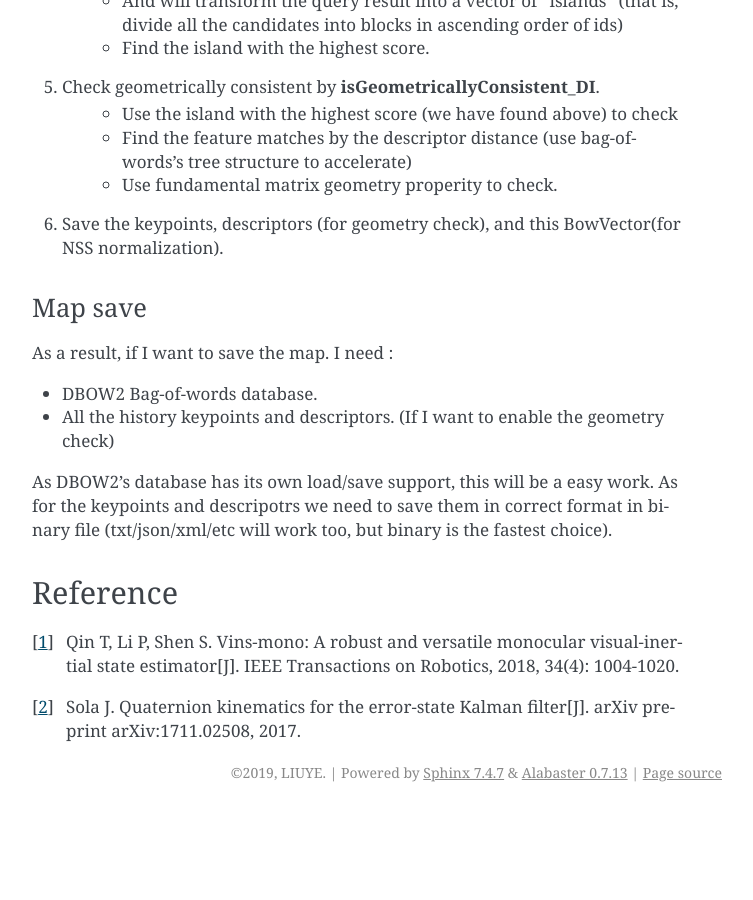
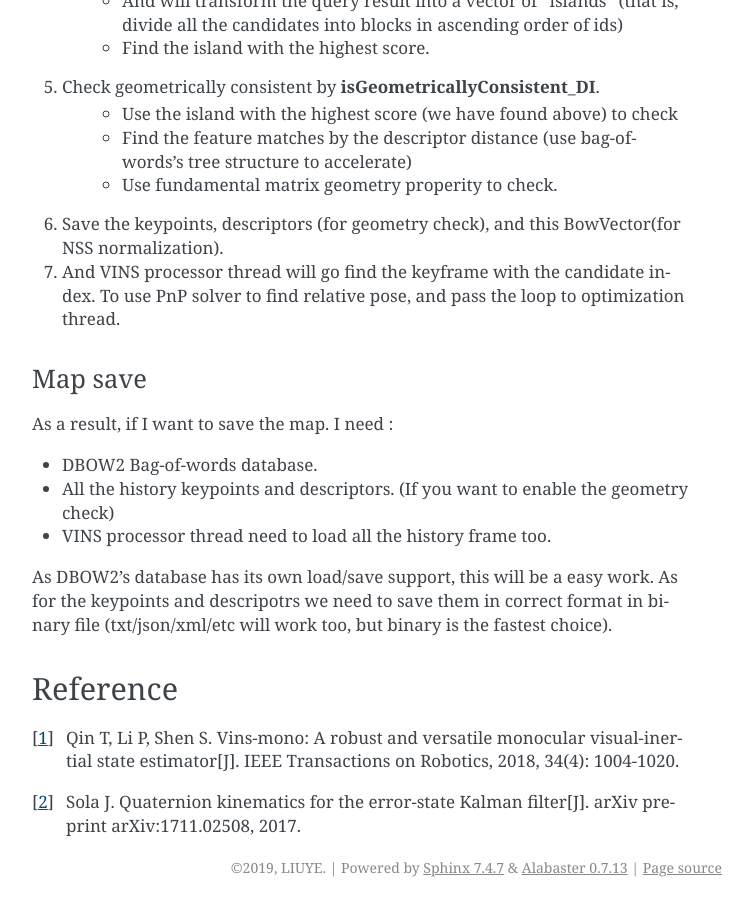
Before and after one commit to gggliuye/VIO, a Sphinx documentation site: the page built from docs/deepblue/LM.rst, in a window 1280 px wide and 900 px high, scrolled down 18733 px. Shown: the whole window, without its empty margins (388-1141 px from the left). Built offline with Sphinx 7.4.7, drawn with Linux system fonts in a browser that asks for light colours; before the commit the page ends 19545 px from its top, so only the background shows below that.

Commit message:
Update LM.rst

```diff
--- a/docs/deepblue/LM.rst
+++ b/docs/deepblue/LM.rst
@@ -749,13 +749,15 @@ The processing in the detectloop function is :
     * Find the feature matches by the descriptor distance (use bag-of-words's tree structure to accelerate)
     * Use fundamental matrix geometry properity to check.
 6. Save the keypoints, descriptors (for geometry check), and this BowVector(for NSS normalization).
+7. And VINS processor thread will go find the keyframe with the candidate index. To use PnP solver to find relative pose, and pass the loop to optimization thread.
 
 Map save
 ~~~~~~~~~~~
 As a result, if I want to save the map. I need :
 
 * DBOW2 Bag-of-words database.
-* All the history keypoints and descriptors. (If I want to enable the geometry check)
+* All the history keypoints and descriptors. (If you want to enable the geometry check)
+* VINS processor thread need to load all the history frame too.
 
 As DBOW2's database has its own load/save support, this will be a easy work. As for the keypoints and descripotrs we need to save them in correct format in binary file (txt/json/xml/etc will work too, but binary is the fastest choice).
 
```
